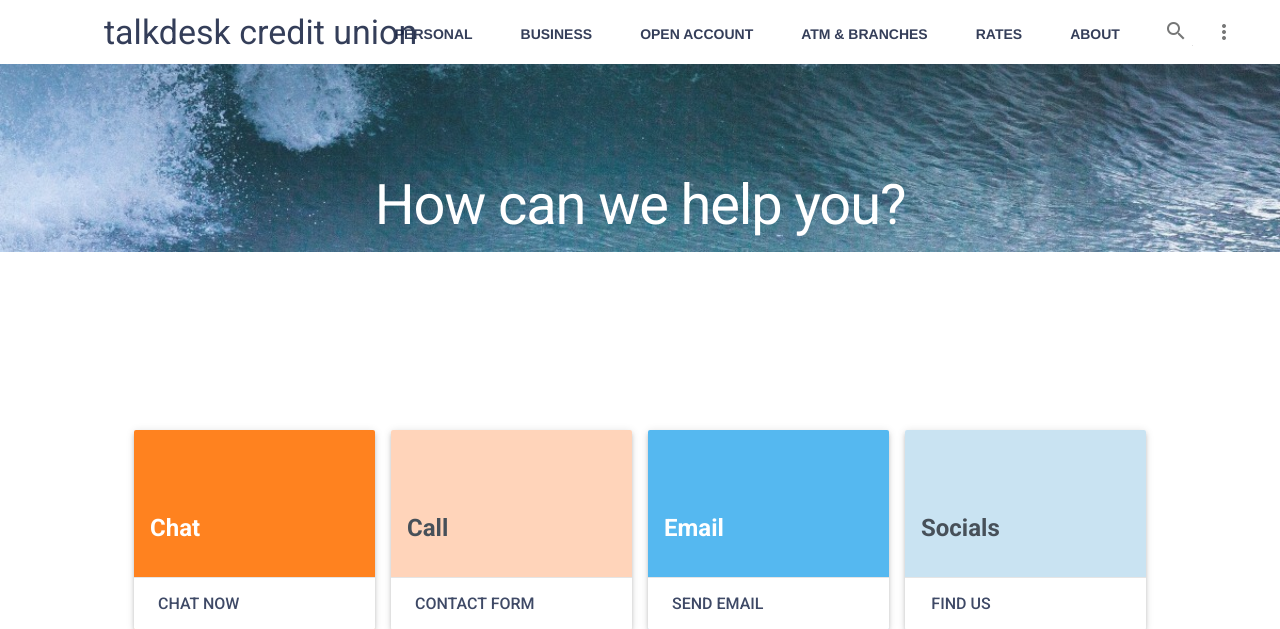
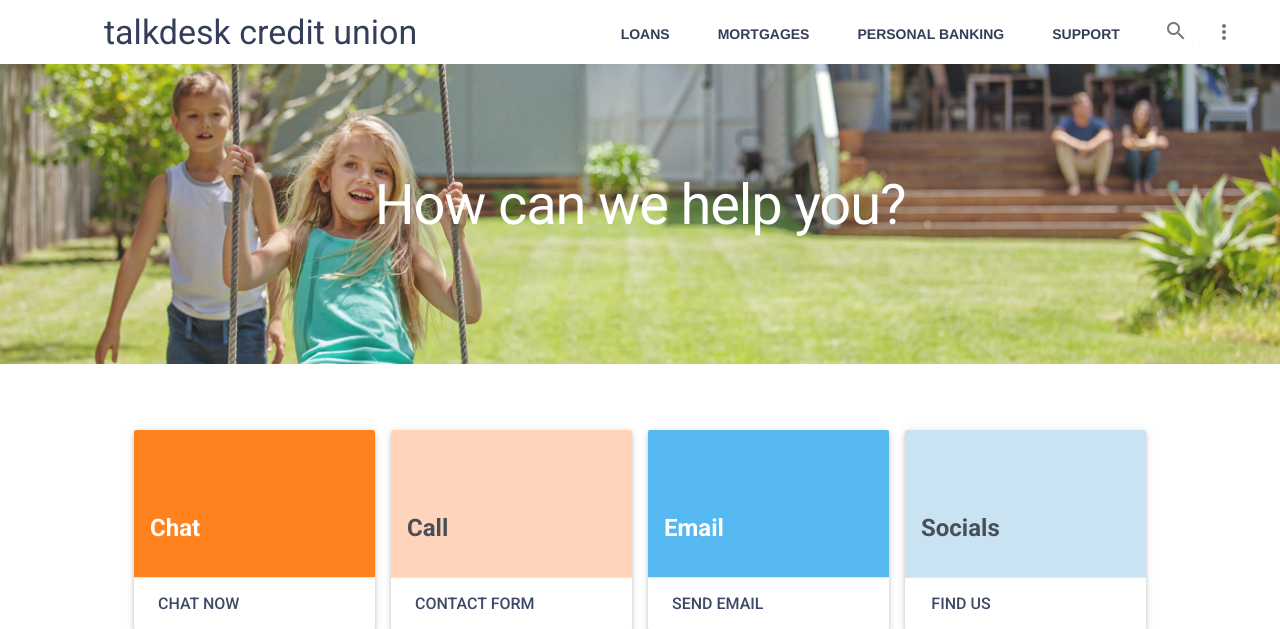
Before and after one commit to previnright/tdcu, a Flask app: page /support in a window 1280 px wide. Shown: the top 629 px of the page. Run offline with Flask 2, Linux system fonts and the light colour scheme.

Commit message:
talkdesk cu

```diff
--- a/static/styles.css
+++ b/static/styles.css
@@ -197,7 +197,7 @@ a img{
   height: 1000px;
   width: auto;
   background-color: #f3f3f3;
-  background: url('images/waves.jpg') center 30% no-repeat;
+  background: url('images/house2.jpg') center 30% no-repeat;
   background-size: cover;
   padding-left: 50px;
 }
@@ -205,13 +205,13 @@ a img{
 .logo-font {
   font-family: 'Roboto', 'Helvetica', 'Arial', sans-serif;
   line-height: 1;
-  color: #172241;
+  color: #F2F3F5;
   font-weight: 500;
 }
 
 .android-slogan {
   font-size: 60px;
-  padding-top: 140px;
+  padding-top: 120px;
 }
 
 .android-sub-slogan {
@@ -403,7 +403,7 @@ a img{
   }
 
 .android-customized-section-image {
-  background: url('images/surf.jpg') center -550px no-repeat;
+  background: url('images/grass.jpg') center -250px no-repeat;
   /*background-color: #172241;*/
   background-size: cover;
   height: 300px;
--- a/templates/support.html
+++ b/templates/support.html
@@ -81,12 +81,12 @@
           <!-- Navigation -->
           <div class="android-navigation-container">
             <nav class="android-navigation mdl-navigation">
-              <a class="mdl-navigation__link mdl-typography--text-uppercase" href="">Personal</a>
-              <a class="mdl-navigation__link mdl-typography--text-uppercase" href="">Business</a>
-              <a class="mdl-navigation__link mdl-typography--text-uppercase" href="">Open Account</a>
-              <a class="mdl-navigation__link mdl-typography--text-uppercase" href="">ATM & Branches</a>
-              <a class="mdl-navigation__link mdl-typography--text-uppercase" href="">Rates</a>
-              <a class="mdl-navigation__link mdl-typography--text-uppercase" href="">About</a>
+              <a class="mdl-navigation__link mdl-typography--text-uppercase" href="">Loans</a>
+              <a class="mdl-navigation__link mdl-typography--text-uppercase" href="">Mortgages</a>
+              <a class="mdl-navigation__link mdl-typography--text-uppercase" href="">Personal Banking</a>
+              <a class="mdl-navigation__link mdl-typography--text-uppercase" href="/support">Support</a>
+              <!-- <a class="mdl-navigation__link mdl-typography--text-uppercase" href="">Rates</a> -->
+              <!-- <a class="mdl-navigation__link mdl-typography--text-uppercase" href="">About</a> -->
 <!--               <a class="mdl-navigation__link mdl-typography--text-uppercase" href="">Play</a> -->
             </nav>
           </div>
@@ -116,12 +116,12 @@
             </div>
         </span>
         <nav class="mdl-navigation">
-          <a class="mdl-navigation__link" href="">Personal</a>
-          <a class="mdl-navigation__link" href="">Business</a>
-          <a class="mdl-navigation__link" href="">Open Account</a>
-          <a class="mdl-navigation__link" href="">ATM & Branches</a>
-          <a class="mdl-navigation__link" href="">Rates</a>
-          <a class="mdl-navigation__link" href="">About</a>
+          <a class="mdl-navigation__link" href="">Loans</a>
+          <a class="mdl-navigation__link" href="">Mortgages</a>
+          <a class="mdl-navigation__link" href="">Personal Banking</a>
+          <a class="mdl-navigation__link" href="/support">Support</a>
+          <!-- <a class="mdl-navigation__link" href="">Rates</a> -->
+          <!-- <a class="mdl-navigation__link" href="">About</a> -->
 <!--           <a class="mdl-navigation__link" href="">Play</a> -->
 
 
```
Also changed, not shown: templates/index.html (+13 -13 lines), static/images/grass.jpg (added), static/images/house.jpg (added), static/images/house3.jpg (added), 1 other file.
